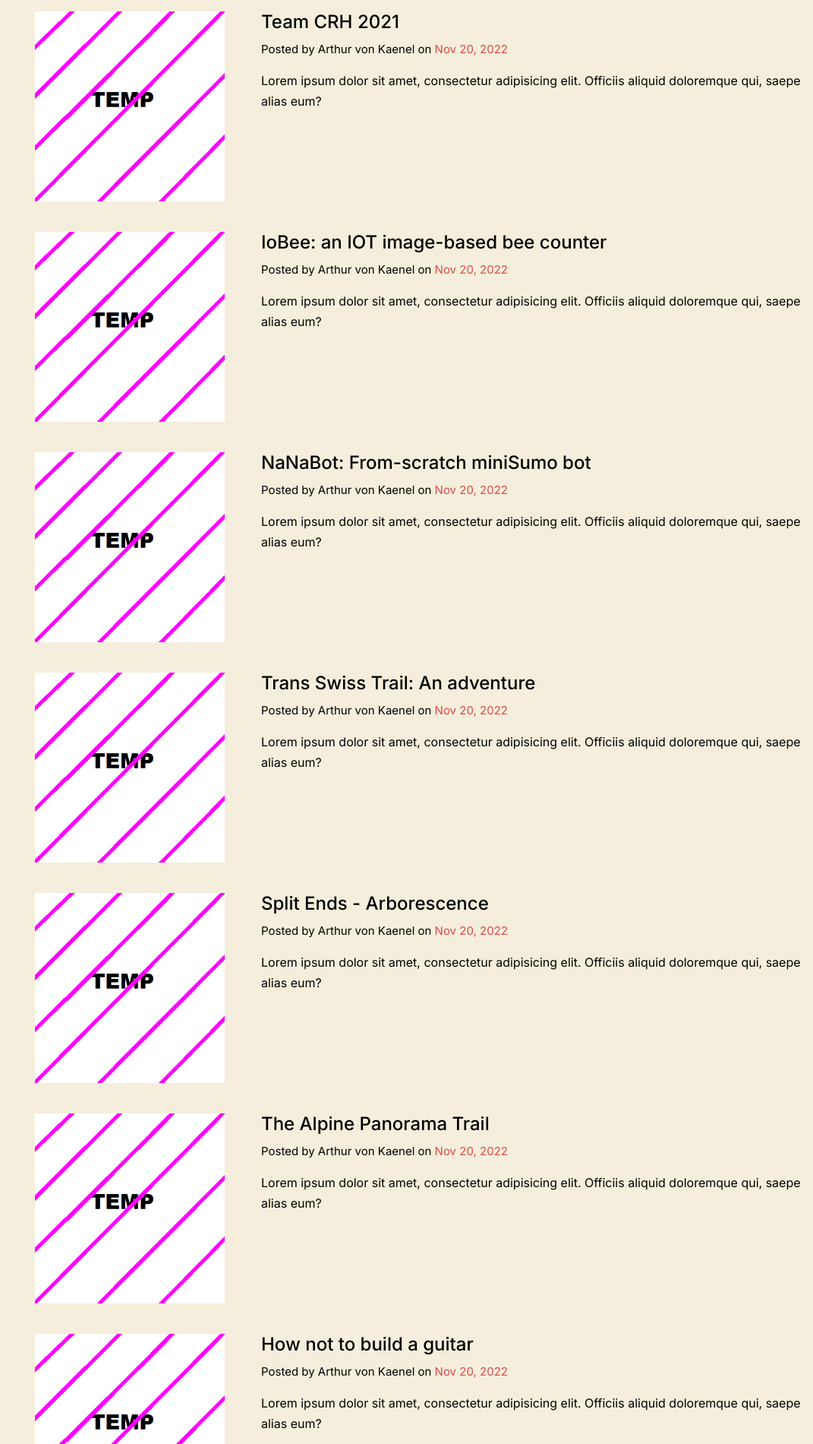
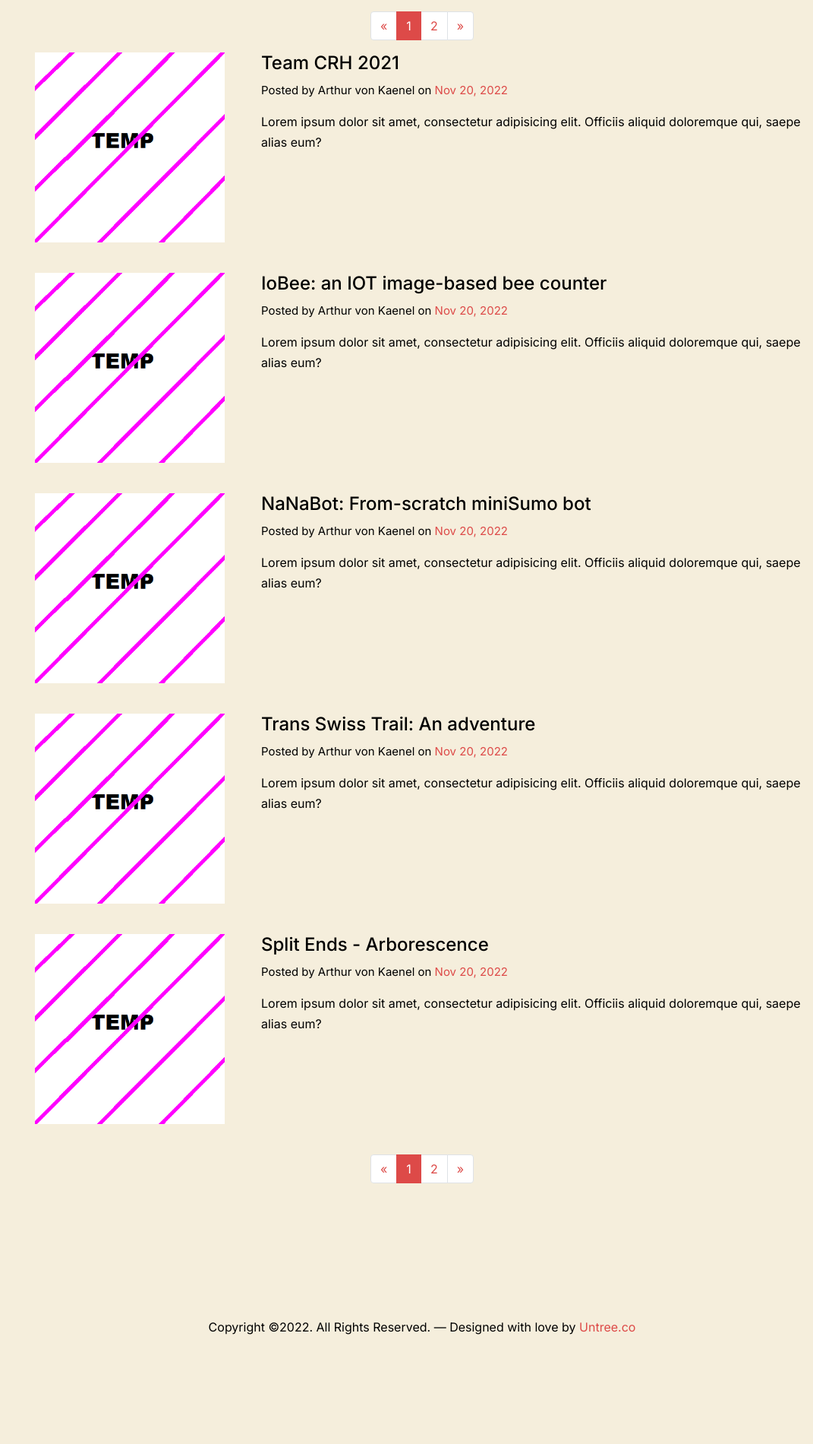
Before and after one commit to machintruck/machintruck.github.io, a plain HTML site: page Projects.html in a window 1280 px wide. Shown: the part 900-2800 px from the top of the page at 76% size, without its empty margins (209-1280 px from the left). Drawn offline with Linux system fonts and the light colour scheme; files whose address does not match are found by name.

Commit message:
added pagination

```diff
--- a/Projects.html
+++ b/Projects.html
@@ -74,7 +74,7 @@
           <li><a href="#section-home" class="nav-link">Projects</a></li>
         </ul>
         <ul class="js-clone-nav subset">
-          <li><a href="#section-project-preview" class="nav-link">- Sample Projects</a></li>
+          <li><a href="#section-projects" class="nav-link">List</a></li>
         </ul>
         <ul class="js-clone-nav">
           <li><a href="AboutMe.html" class="nav-link">About Me</a></li>
@@ -105,9 +105,33 @@
           </div>
         </div>-->
 
-        <section class="aboutme site-section" id="section-about">
+        <section class="aboutme site-section" id="section-projects">
           <div class="container">
             <div class="row justify-content-center">
+
+                  <div class="paginator-top" data-aos="fade-up">
+                    <nav aria-label="Page navigation example">
+                      <ul class="pagination justify-content-center">
+                        <li class="page-item">
+                          <a class="page-link" href="#paginator-top" aria-label="Previous">
+                            <span aria-hidden="true">&laquo;</span>
+                            <span class="sr-only">Previous</span>
+                          </a>
+                        </li>
+                        <li class="page-item active"><a class="page-link" href="#paginator-top">1</a></li>
+                        <!--<li class="page-item disabled"><a class="page-link" href="#">&middot;&middot;&middot;</a></li>-->
+                        <li class="page-item"><a class="page-link" href="Projects/Page2.html#section-projects">2</a></li>
+                        <!--<li class="page-item disabled"><a class="page-link" href="#">&middot;&middot;&middot;</a></li>
+                        <li class="page-item"><a class="page-link" href="#">10</a></li>-->
+                        <li class="page-item">
+                          <a class="page-link" href="Projects/Page2.html#section-projects" aria-label="Next">
+                            <span aria-hidden="true">&raquo;</span>
+                            <span class="sr-only">Next</span>
+                          </a>
+                        </li>
+                      </ul>
+                    </nav>
+                  </div>
 
               <div class="col-md-12">
                 <div class="col-md-12 mb-4" data-aos="fade-up">
@@ -160,36 +184,31 @@
                       </div>
                     </div>
                   </div>
-                  <div class="col-md-12 mb-4" data-aos="fade-up">
-                    <div class="d-md-flex d-block blog-entry align-items-start">
-                      <div class="mr-0 mr-md-5 mb-3 img-wrap"><a href="#"><img src="images/temp.png" alt="Image" class="img-fluid mb-0"></a></div>
-                      <div>
-                        <h2 class="mt-0 mb-2"><a href="#">The Alpine Panorama Trail</a></h2>
-                        <div class="meta mb-3">Posted by Arthur von Kaenel on <a href="#">Nov 20, 2022</a></div>
-                        <p>Lorem ipsum dolor sit amet, consectetur adipisicing elit. Officiis aliquid doloremque qui, saepe alias eum?</p>
-                      </div>
-                    </div>
+
+                  <div class="paginator-bot" data-aos="fade-up">
+                    <nav aria-label="Page navigation example">
+                      <ul class="pagination justify-content-center">
+                        <li class="page-item">
+                          <a class="page-link" href="#paginator-bot" aria-label="Previous">
+                            <span aria-hidden="true">&laquo;</span>
+                            <span class="sr-only">Previous</span>
+                          </a>
+                        </li>
+                        <li class="page-item active"><a class="page-link" href="#paginator-bot">1</a></li>
+                        <!--<li class="page-item disabled"><a class="page-link" href="#">&middot;&middot;&middot;</a></li>-->
+                        <li class="page-item"><a class="page-link" href="Projects/Page2.html#section-projects">2</a></li>
+                        <!--<li class="page-item disabled"><a class="page-link" href="#">&middot;&middot;&middot;</a></li>
+                        <li class="page-item"><a class="page-link" href="#">10</a></li>-->
+                        <li class="page-item">
+                          <a class="page-link" href="Projects/Page2.html#section-projects" aria-label="Next">
+                            <span aria-hidden="true">&raquo;</span>
+                            <span class="sr-only">Next</span>
+                          </a>
+                        </li>
+                      </ul>
+                    </nav>
                   </div>
-                  <div class="col-md-12 mb-4" data-aos="fade-up">
-                    <div class="d-md-flex d-block blog-entry align-items-start">
-                      <div class="mr-0 mr-md-5 mb-3 img-wrap"><a href="#"><img src="images/temp.png" alt="Image" class="img-fluid mb-0"></a></div>
-                      <div>
-                        <h2 class="mt-0 mb-2"><a href="#">How not to build a guitar</a></h2>
-                        <div class="meta mb-3">Posted by Arthur von Kaenel on <a href="#">Nov 20, 2022</a></div>
-                        <p>Lorem ipsum dolor sit amet, consectetur adipisicing elit. Officiis aliquid doloremque qui, saepe alias eum?</p>
-                      </div>
-                    </div>
-                  </div>
-                  <div class="col-md-12 mb-4" data-aos="fade-up">
-                    <div class="d-md-flex d-block blog-entry align-items-start">
-                      <div class="mr-0 mr-md-5 mb-3 img-wrap"><a href="#"><img src="images/temp.png" alt="Image" class="img-fluid mb-0"></a></div>
-                      <div>
-                        <h2 class="mt-0 mb-2"><a href="#">Jura Crest Trail</a></h2>
-                        <div class="meta mb-3">Posted by Arthur von Kaenel on <a href="#">Nov 20, 2022</a></div>
-                        <p>Lorem ipsum dolor sit amet, consectetur adipisicing elit. Officiis aliquid doloremque qui, saepe alias eum?</p>
-                      </div>
-                    </div>
-                  </div>
+
               </div>
             </div>
           </div>
```
